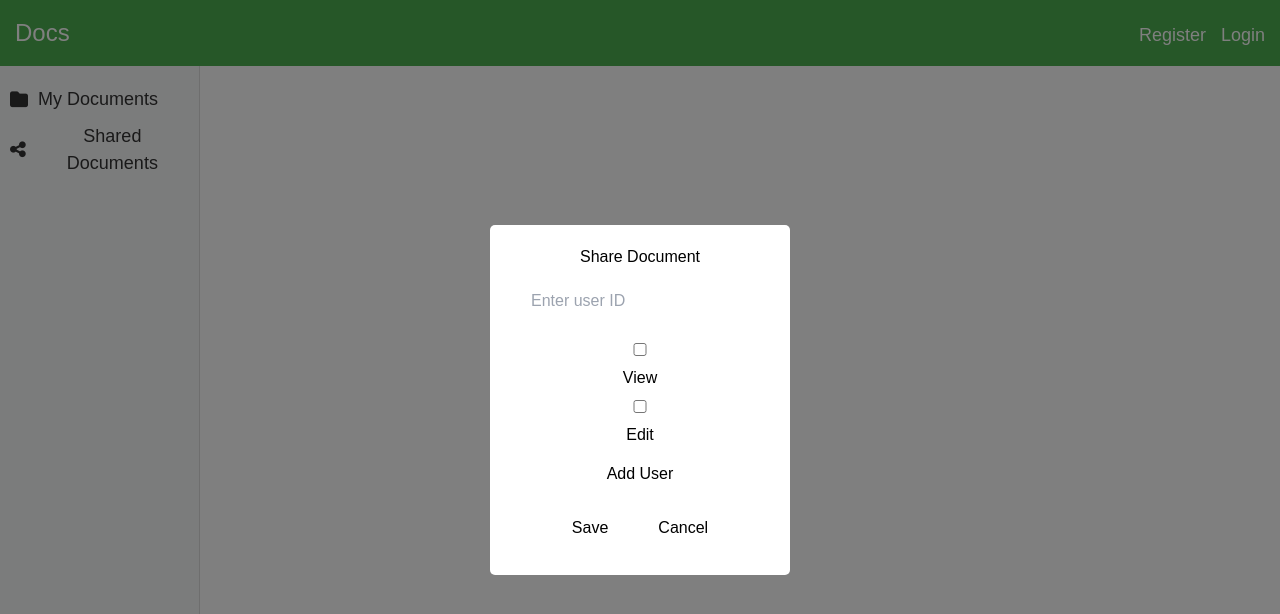
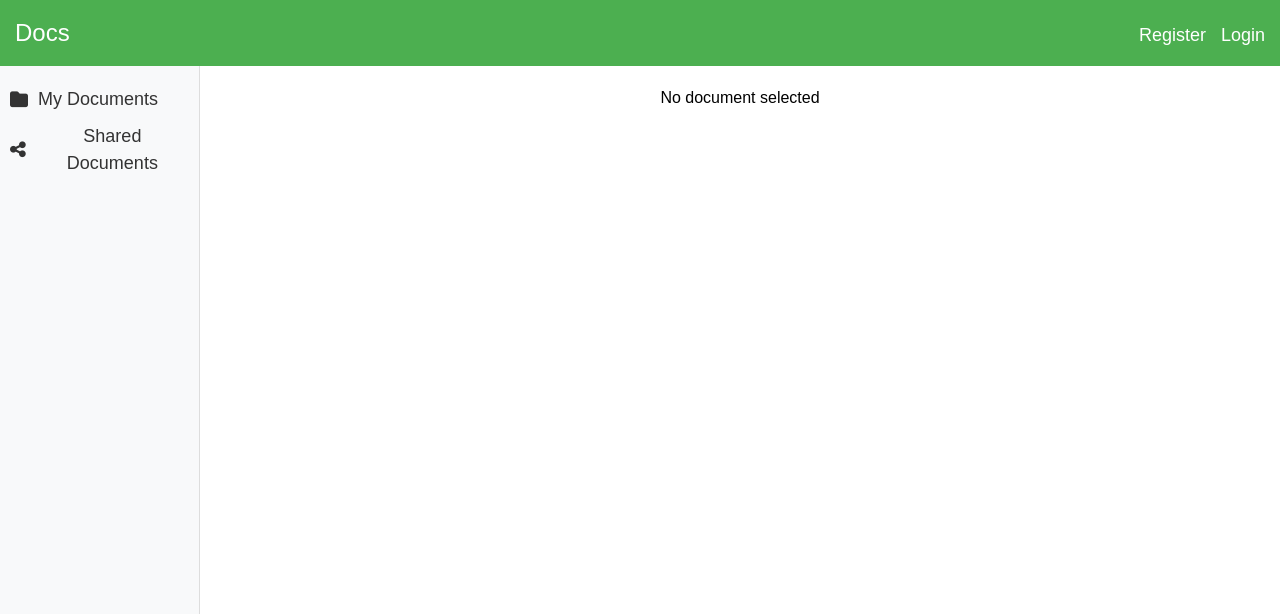
Before and after one commit to Anusha-1598/computer_security_project, a React (Create React App) app in the folder frontend/: page /dashboard/view-document/1 in a window 1280 px wide. Shown: the top 614 px of the page. Built offline with nearby package versions, Linux system fonts and the light colour scheme.

Commit message:
Pending changes exported from your codespace

```diff
--- a/frontend/src/components/SharedDocuments.js
+++ b/frontend/src/components/SharedDocuments.js
@@ -10,36 +10,55 @@ import "./SharedDocuments.css"; // Add your CSS here
 const SharedDocuments = () => {
   const dispatch = useDispatch();
   const navigate = useNavigate();
+  const currentUser = useSelector((state) => state.login.loginUser);
   const sharedDocuments = useSelector(
     (state) => state.documents.sharedDocuments
   );
 
   useEffect(() => {
     // Fetch shared documents (hardcoded for now)
-    const fetchedSharedDocuments = [
-      {
-        fileId: 201,
-        fileName: "Shared Doc 1",
-        ownerName: "User A",
-        permissions: ["view"],
-        content: "Sample content for Shared Doc 1",
+    fetch("http://127.0.0.1:3658/m1/593636-0-default/getSharedDocuments", {
+      method: "POST",
+      credentials: "include",
+      headers: {
+        "Content-Type": "application/json",
+        Accept: "application/json",
+        "Access-Control-Allow-Origin": "*",
       },
-      {
-        fileId: 202,
-        fileName: "Shared Doc 2",
-        ownerName: "User B",
-        permissions: ["view", "edit"],
-        content: "Sample content for Shared Doc 2",
-      },
-      {
-        fileId: 203,
-        fileName: "Shared Doc 3",
-        ownerName: "User C",
-        permissions: ["edit"],
-        content: "Sample content for Shared Doc 3",
-      },
-    ];
-    dispatch(setSharedDocuments(fetchedSharedDocuments));
+      body: JSON.stringify({ userId: currentUser }),
+    })
+      .then((res) => {
+        if (res.status === 200) {
+          res.json().then((res) => {
+            let fetchedSharedDocuments = [...res.filesList];
+            let l = [];
+            for (var i = 0; i < fetchedSharedDocuments.length; i++) {
+              let su = [];
+              for (
+                var j = 0;
+                j < fetchedSharedDocuments[i].sharedUsers.length;
+                j++
+              ) {
+                let obj = { ...fetchedSharedDocuments[i].sharedUsers[j] };
+                su.push({
+                  userId: obj.userId,
+                  permissions: obj.permission.split(","),
+                });
+              }
+              fetchedSharedDocuments[i].sharedUsers = [...su];
+              fetchedSharedDocuments[i].permissions =
+                fetchedSharedDocuments[i].permissions.split(",");
+              l.push(fetchedSharedDocuments[i]);
+            }
+            dispatch(setSharedDocuments(l));
+          });
+        } else {
+          alert(res.message);
+        }
+      })
+      .catch((err) => {
+        alert("Failed to fetch documents due to : \n" + err.message);
+      });
   }, [dispatch]);
 
   const handleViewClick = (doc) => {
--- a/frontend/src/components/ViewDocument.js
+++ b/frontend/src/components/ViewDocument.js
@@ -1,54 +1,17 @@
-import React, { useState } from "react";
-import { useDispatch, useSelector } from "react-redux";
-import { updateSharedUsers } from "../redux/documentsSlice";
-import "./Popup.css";
+import React, { useEffect, useState } from "react";
+import { useSelector } from "react-redux";
+import "./ViewDocument.css";
 
-const SharePopup = ({ fileId, sharedUsers = [], onClose }) => {
-  const [users, setUsers] = useState(sharedUsers);
-  const [newUserId, setNewUserId] = useState("");
-  const [permissions, setPermissions] = useState({ view: false, edit: false });
-  const [error, setError] = useState("");
-  const dispatch = useDispatch();
+const ViewDocument = () => {
   const currentUser = useSelector((state) => state.login.loginUser);
+  const [content, setContent] = useState("");
+  const currentDocument = useSelector(
+    (state) => state.documents.currentDocument
+  );
 
-  const handleAddUser = () => {
-    const userPermissions = Object.keys(permissions).filter(
-      (permission) => permissions[permission]
-    );
-    if (
-      newUserId &&
-      userPermissions.length > 0 &&
-      !users.some((user) => user.userId === newUserId)
-    ) {
-      setUsers([...users, { userId: newUserId, permissions: userPermissions }]);
-      setNewUserId("");
-      setPermissions({ view: false, edit: false });
-      setError("");
-    } else {
-      setError(
-        "Please enter a valid user ID and select at least one permission."
-      );
-    }
-  };
-
-  const handleRemoveUser = (userId) => {
-    setUsers(users.filter((user) => user.userId !== userId));
-  };
-
-  const handlePermissionChange = (e) => {
-    const { name, checked } = e.target;
-    setPermissions({ ...permissions, [name]: checked });
-  };
-
-  const handleSave = () => {
-    let su = [];
-    for (var i = 0; i < sharedUsers.length; i++) {
-      su.push({
-        userId: sharedUsers[i].userId,
-        permission: sharedUsers[i].permissions.join(","),
-      });
-    }
-    fetch("http://127.0.0.1:3658/m1/593636-0-default/updateFilePermissions", {
+  useEffect(() => {
+    if (currentDocument) {
+      fetch("http://127.0.0.1:3658/m1/593636-0-default/getDocumentContent", {
         method: "POST",
         credentials: "include",
         headers: {
@@ -58,76 +21,66 @@ const SharePopup = ({ fileId, sharedUsers = [], onClose }) => {
         },
         body: JSON.stringify({
           userId: currentUser,
-        fileId: fileId,
-        sharedUsers: su,
+          fileId: currentDocument.fileId,
         }),
       })
         .then((res) => {
           if (res.status === 200) {
             res.json().then((res) => {
-            dispatch(updateSharedUsers({ fileId, sharedUsers: users }));
+              setContent(res.fileContent);
             });
-        } else {
-          alert(res.message);
           }
         })
         .catch((err) => {
-        alert("Failed to fetch documents due to : \n" + err.message);
+          alert(
+            "Failed to ftech the document content due to : \n",
+            err.message
+          );
         });
-    onClose();
-  };
+    }
+  }, []);
+
+  if (!currentDocument) {
+    return <div>No document selected</div>;
+  }
 
   return (
-    <div className="popup">
-      <div className="popup-inner">
-        <h2>Share Document</h2>
+    <div className="view-document">
+      <div className="document-info">
+        <h2>Document Viewer</h2>
+        <p>
+          <strong>File Name:</strong> {currentDocument.fileName}
+        </p>
+        <p>
+          <strong>File ID:</strong> {currentDocument.fileId}
+        </p>
+        {currentDocument.ownerName && (
+          <p>
+            <strong>Owner:</strong> {currentDocument.ownerName}
+          </p>
+        )}
+        {currentDocument.sharedUsers && (
           <div>
-          <input
-            type="text"
-            placeholder="Enter user ID"
-            value={newUserId}
-            onChange={(e) => setNewUserId(e.target.value)}
-          />
-          <div>
-            <label>
-              <input
-                type="checkbox"
-                name="view"
-                checked={permissions.view}
-                onChange={handlePermissionChange}
-              />
-              View
-            </label>
-            <label>
-              <input
-                type="checkbox"
-                name="edit"
-                checked={permissions.edit}
-                onChange={handlePermissionChange}
-              />
-              Edit
-            </label>
-          </div>
-          <button onClick={handleAddUser}>Add User</button>
-          {error && <p className="error">{error}</p>}
-        </div>
+            <strong>Shared With:</strong>
             <ul>
-          {users.map((user) => (
-            <li key={user.userId}>
-              <span>
+              {currentDocument.sharedUsers.map((user, index) => (
+                <li key={index}>
                   {user.userId} - {user.permissions.join(", ")}
-              </span>
-              <button onClick={() => handleRemoveUser(user.userId)}>
-                Remove
-              </button>
                 </li>
               ))}
             </ul>
-        <button onClick={handleSave}>Save</button>
-        <button onClick={onClose}>Cancel</button>
+          </div>
+        )}
+      </div>
+      <div className="viewer">
+        <textarea
+          className="viewer-textarea"
+          value={content}
+          readOnly
+        ></textarea>
       </div>
     </div>
   );
 };
 
-export default SharePopup;
+export default ViewDocument;
--- a/frontend/src/redux/loginSlice.js
+++ b/frontend/src/redux/loginSlice.js
@@ -3,6 +3,7 @@ import { createSlice } from "@reduxjs/toolkit";
 const initialState = {
   username: "",
   password: "",
+  loginUser: "chandu",
 };
 
 const loginSlice = createSlice({
@@ -12,9 +13,13 @@ const loginSlice = createSlice({
     setLoginData: (state, action) => {
       state[action.payload.name] = action.payload.value;
     },
+    setLoginUser: (state, action) => {
+      state.loginUser = action.payload;
+    },
     resetLoginForm: () => initialState,
   },
 });
 
-export const { setLoginData, resetLoginForm } = loginSlice.actions;
+export const { setLoginData, resetLoginForm, setLoginUser } =
+  loginSlice.actions;
 export default loginSlice.reducer;
```
Lines whose indentation alone changed are shown as unchanged.
